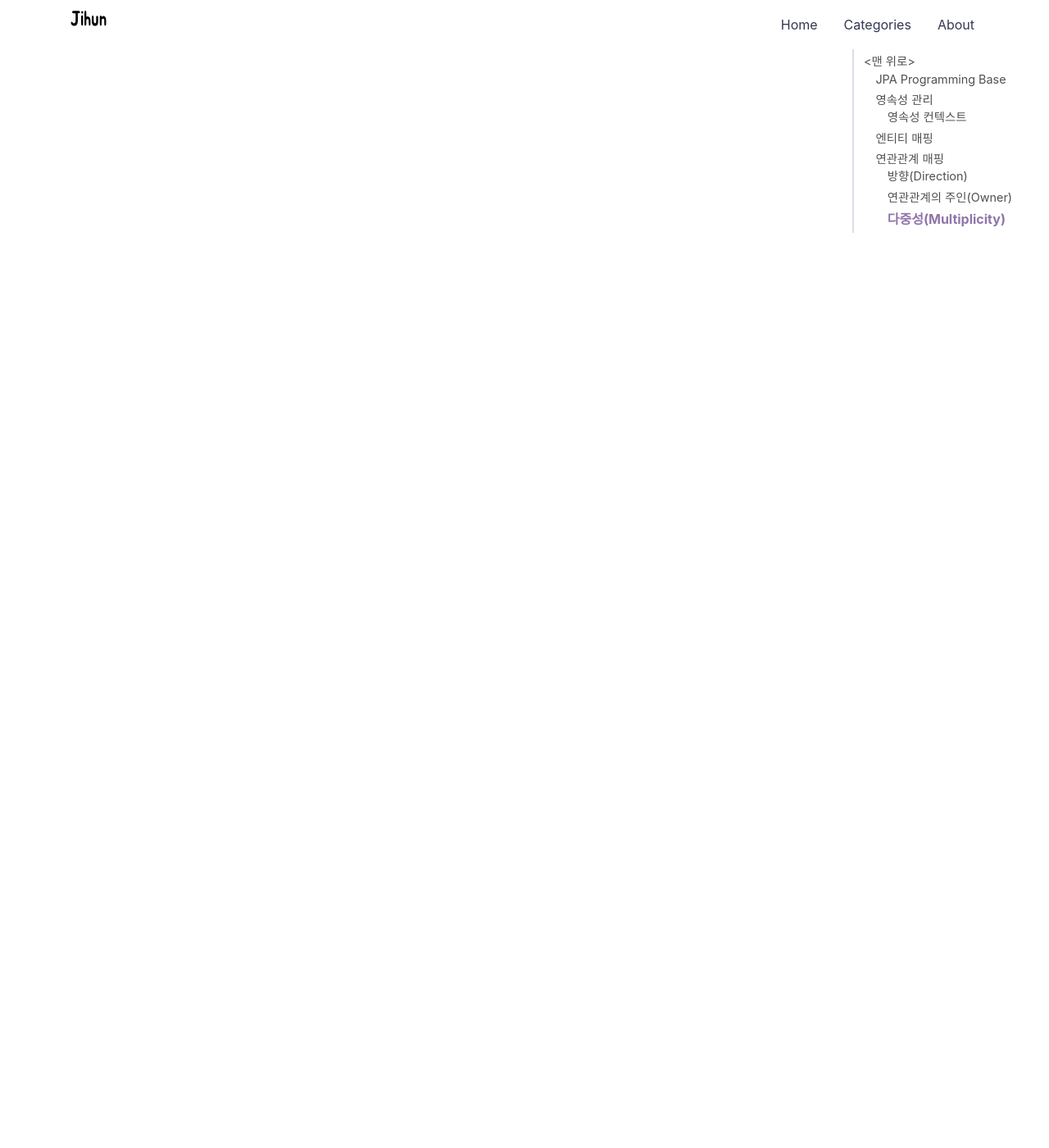
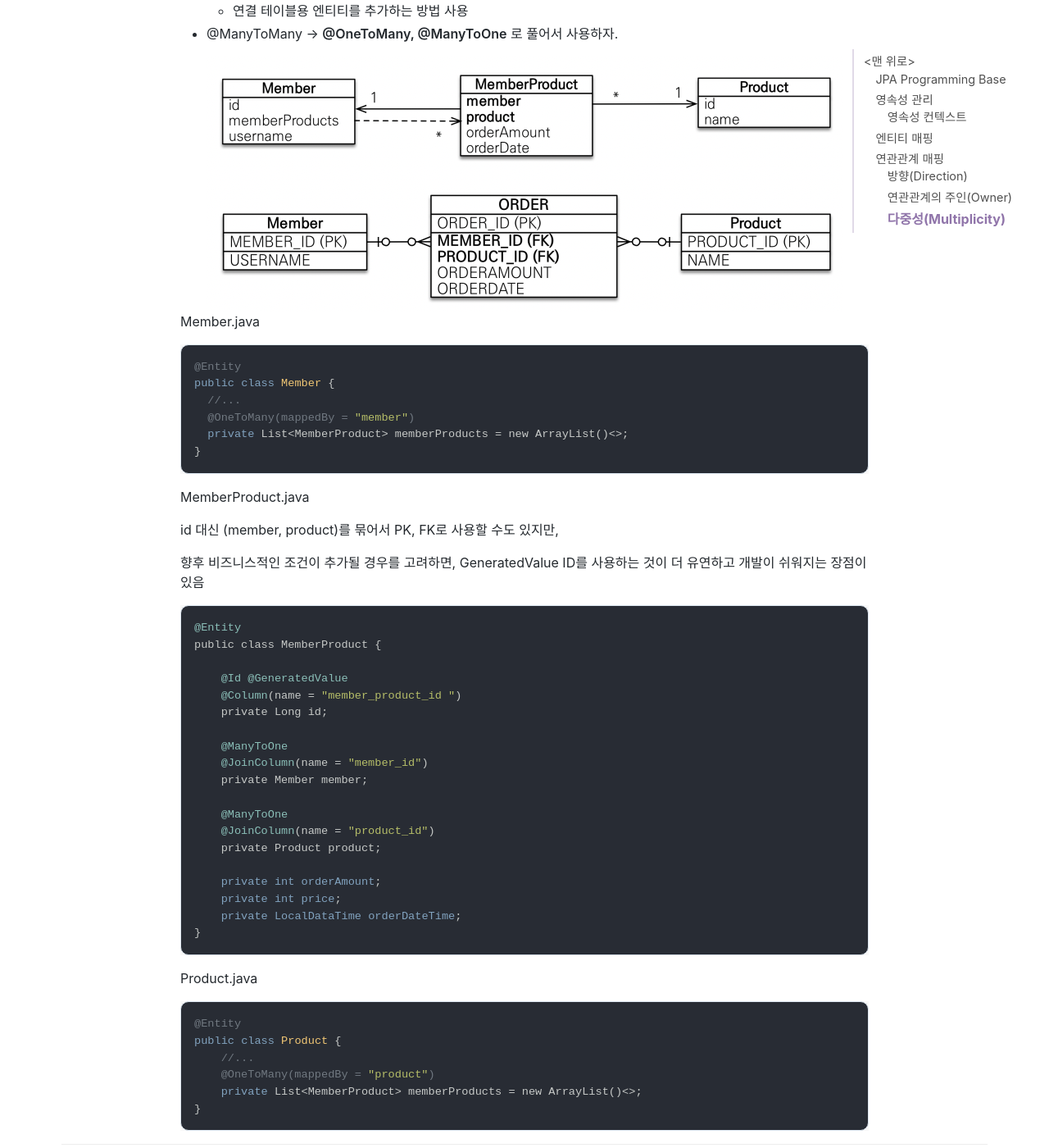
Before and after one commit to jihunparkme/jihunparkme.github.io, a Jekyll site: the page built from _posts/2022-03-29-JPA-Programming-base.md, in a window 1280 px wide and 1400 px high, scrolled down 11376 px. Shown: the whole window at 82% size. Built offline with Jekyll 4.4.1, drawn with Linux system fonts in a browser that asks for light colours; nearby versions of some CDN libraries; comment, search, counter and statistics services are not loaded; some of the changed text lies outside the part shown.

Commit message:
[다양한 연관관계 매핑] 다대다 [N:M]

````diff
--- a/_posts/2022-03-29-JPA-Programming-base.md
+++ b/_posts/2022-03-29-JPA-Programming-base.md
@@ -389,6 +389,8 @@ public class Member {
 - 테이블 외래키 기준으로 연관된 참조를 설정(N이 연관관계의 주인)
 - 양방향 연결을 할 경우, 반대 객체에도 OneToMany 방향 설정 추가(조회만 가능)
 
+<center><img src="https://raw.githubusercontent.com/jihunparkme/jihunparkme.github.io/f637530a85ae745b781273d819211a4a5ed49093/post_img/jpa/N-1-two-way.png" width="80%"></center>
+
 **`일대다(1:N)`** - @OneToMany
 - 일대다 단방향
   - 위와 반대 케이스로 일(1)이 연관관계의 주인이 될 경우, A(1) 테이블 업데이트를 시도했지만 B(N) 테이블도 함께 업데이트를 해야하는 상황으로 여러 이슈 발생 요소가 생김
@@ -406,17 +408,22 @@ public class Member {
 
 ex) 회원과 개인 락커의 관계
 
+- 외래키에 DB 유니크(UNI) 제약조건 필요
+- 설정은 다대일 매핑과 유사
 - 주/대상 테이블 중에 외래키 선택 가능
   - 주 테이블 선택
     - JPA 매핑이 편리하여 객체지향 개발자 선호
     - 장점. 주 테이블만 조회해서 대상 테이블 데이터 확인 가능
     - 단점. 값이 없으면 외래키에 null 허용
+
+    <center><img src="https://raw.githubusercontent.com/jihunparkme/jihunparkme.github.io/f637530a85ae745b781273d819211a4a5ed49093/post_img/jpa/1-1-main-table.png" width="80%"></center>
+
   - 대상 테이블 선택
     - 전통 DB 개발자 선호
     - 장점. 주/대상 테이블을 1:1 관계에서 1:N 관계로 변경 시 테이블 구조 유지 가능
     - 단점. 프록시 기능의 한계로 지연 로딩으로 설정해도 항상 즉시 로딩
-- 외래키에 DB 유니크(UNI) 제약조건 필요
-- 다대일 매핑 설정 방법과 유사
+
+    <center><img src="https://raw.githubusercontent.com/jihunparkme/jihunparkme.github.io/f637530a85ae745b781273d819211a4a5ed49093/post_img/jpa/1-1-target-table.png" width="80%"></center>
 
 단방향
 
@@ -442,3 +449,60 @@ public class Locker {
 ```
 
 **`다대다(N:M)`** - @ManyToMany
+
+- RDB는 정규화된 테이블 2개로 다대다 관계를 표현할 수 없으므로 **중간 테이블이 필요**
+- 객체는 @ManyToMany, @JoinTable로 다대다 관계를 표현할 수 있지만, **기타 데이터를 포함시킬 수 없는 한계**로 실무에서는 사용하기 어려움
+  - 연결 테이블용 엔티티를 추가하는 방법 사용
+- @ManyToMany -> **@OneToMany, @ManyToOne** 로 풀어서 사용하자.
+
+<center><img src="https://raw.githubusercontent.com/jihunparkme/jihunparkme.github.io/f637530a85ae745b781273d819211a4a5ed49093/post_img/jpa/many-to-many.png" width="80%"></center>
+
+Member.java
+
+```java
+@Entity
+public class Member {
+  //...
+  @OneToMany(mappedBy = "member")
+  private List<MemberProduct> memberProducts = new ArrayList()<>;
+}
+```
+
+MemberProduct.java
+
+id 대신 (member, product)를 묶어서 PK, FK로 사용할 수도 있지만,
+
+향후 비즈니스적인 조건이 추가될 경우를 고려하면, GeneratedValue ID를 사용하는 것이 더 유연하고 개발이 쉬워지는 장점이 있음
+
+```java
+@Entity
+public class MemberProduct {
+
+    @Id @GeneratedValue
+    @Column(name = "member_product_id ")
+    private Long id;
+
+    @ManyToOne
+    @JoinColumn(name = "member_id")
+    private Member member;
+
+    @ManyToOne
+    @JoinColumn(name = "product_id")
+    private Product product;
+
+    private int orderAmount;
+    private int price;
+    private LocalDataTime orderDateTime;
+}
+```
+
+Product.java
+
+```java
+@Entity
+public class Product {
+    //...
+    @OneToMany(mappedBy = "product")
+    private List<MemberProduct> memberProducts = new ArrayList()<>;
+}
+```
````
